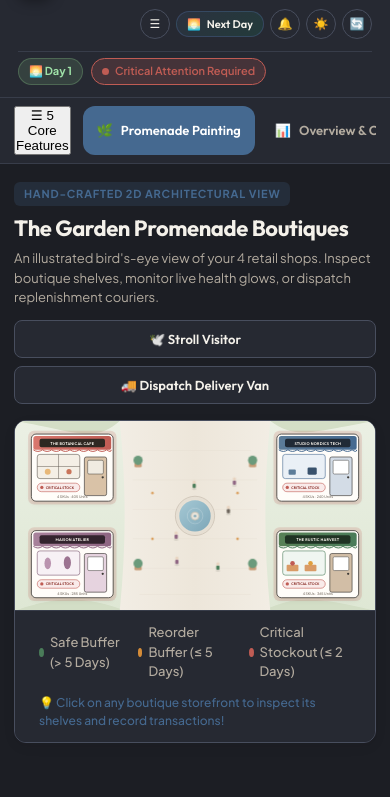
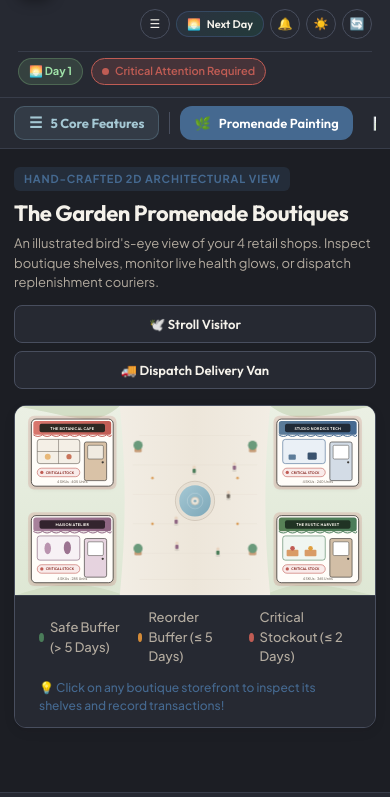
Before and after one commit to nandita3035-beai25/StockHome, a plain HTML site: page index.html in a window 390 px wide. Both pictures are taken after a click on the button "Toggle Theme". Shown: the part 47-844 px from the top of the page. Drawn offline with Linux system fonts and the light colour scheme; a web font is replaced by a local one.

Commit message:
style(ui): add hamburger menu and feature drawer styles to streamline navbar
Move the 5 core inventory feature guides from in-page layout cards into a dedicated slide-out hamburger drawer. Having explanation cards embedded directly on each screen cluttered the interface and disrupted the natural flow of the navigation bar.

This change adds styles for the navbar hamburger button, divider, and the slide-over drawer with full theme support, keeping the primary navbar appropriate and uncluttered while ensuring the academic algorithms and presentation walkthrough remain easily accessible on demand.

```diff
--- a/style.css
+++ b/style.css
@@ -344,6 +344,55 @@ body.theme-twilight .pill-badge.pill-day {
   display: none;
 }
 
+.nav-hamburger-btn {
+  font-family: 'Outfit', sans-serif;
+  font-size: 13px;
+  font-weight: 700;
+  color: var(--slate-blue);
+  background: var(--slate-blue-light);
+  border: 1px solid rgba(69, 105, 144, 0.2);
+  padding: 8px 14px;
+  border-radius: 10px;
+  cursor: pointer;
+  display: flex;
+  align-items: center;
+  gap: 8px;
+  transition: all 0.2s ease;
+  white-space: nowrap;
+  flex-shrink: 0;
+}
+
+.nav-hamburger-btn:hover {
+  background: var(--slate-blue);
+  color: #FFFFFF;
+  border-color: var(--slate-blue);
+  transform: translateY(-1px);
+}
+
+.hamburger-icon {
+  font-size: 15px;
+  line-height: 1;
+}
+
+.nav-divider {
+  width: 1px;
+  height: 22px;
+  background: var(--border-medium);
+  margin: auto 4px;
+  flex-shrink: 0;
+}
+
+body.theme-twilight .nav-hamburger-btn {
+  background: rgba(125, 167, 184, 0.15);
+  color: #A5C8D4;
+  border-color: rgba(125, 167, 184, 0.3);
+}
+
+body.theme-twilight .nav-hamburger-btn:hover {
+  background: #A5C8D4;
+  color: #1A1A1A;
+}
+
 /* =========================================================================
    MAIN VIEWPORT
    ========================================================================= */
```
